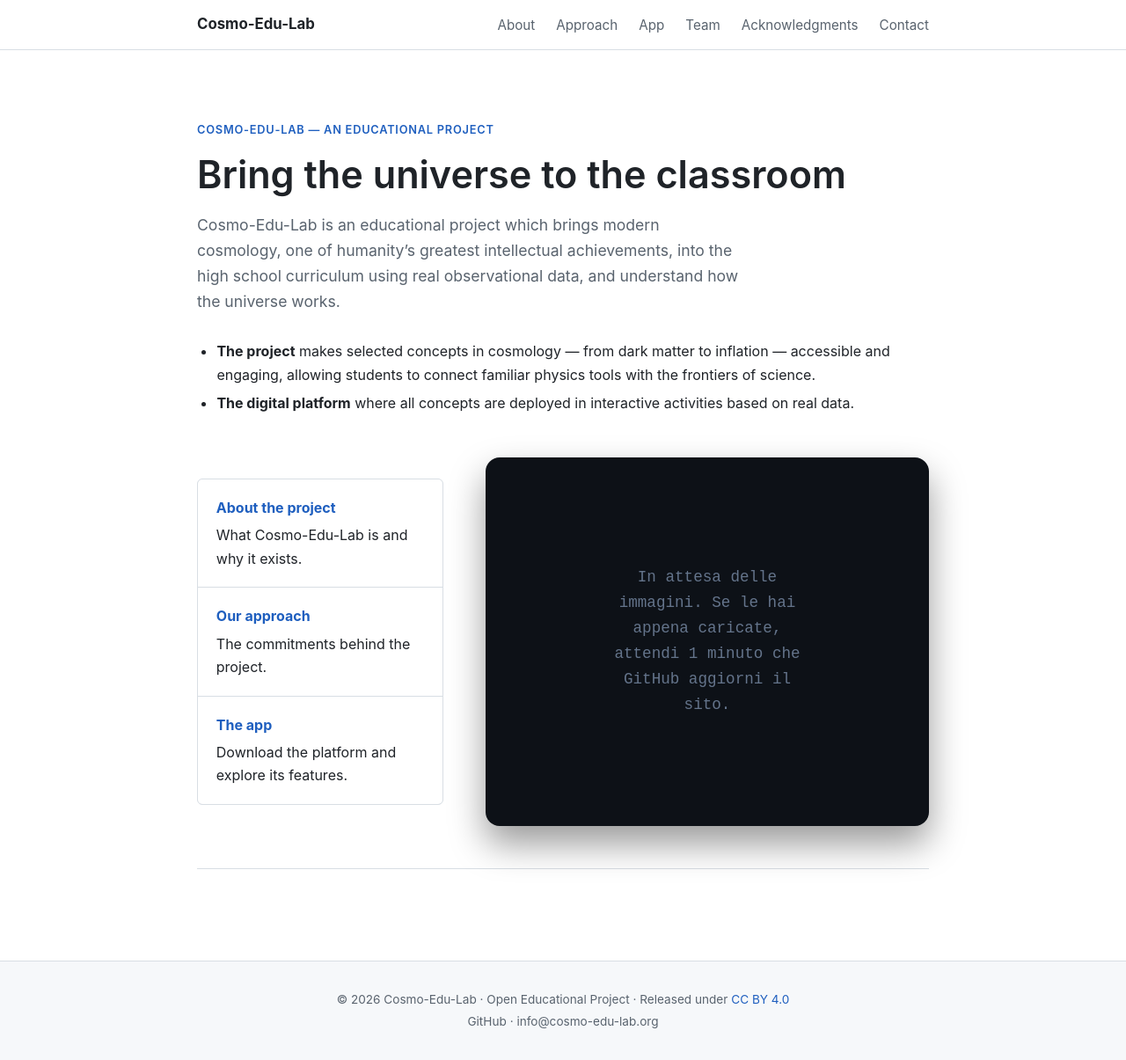
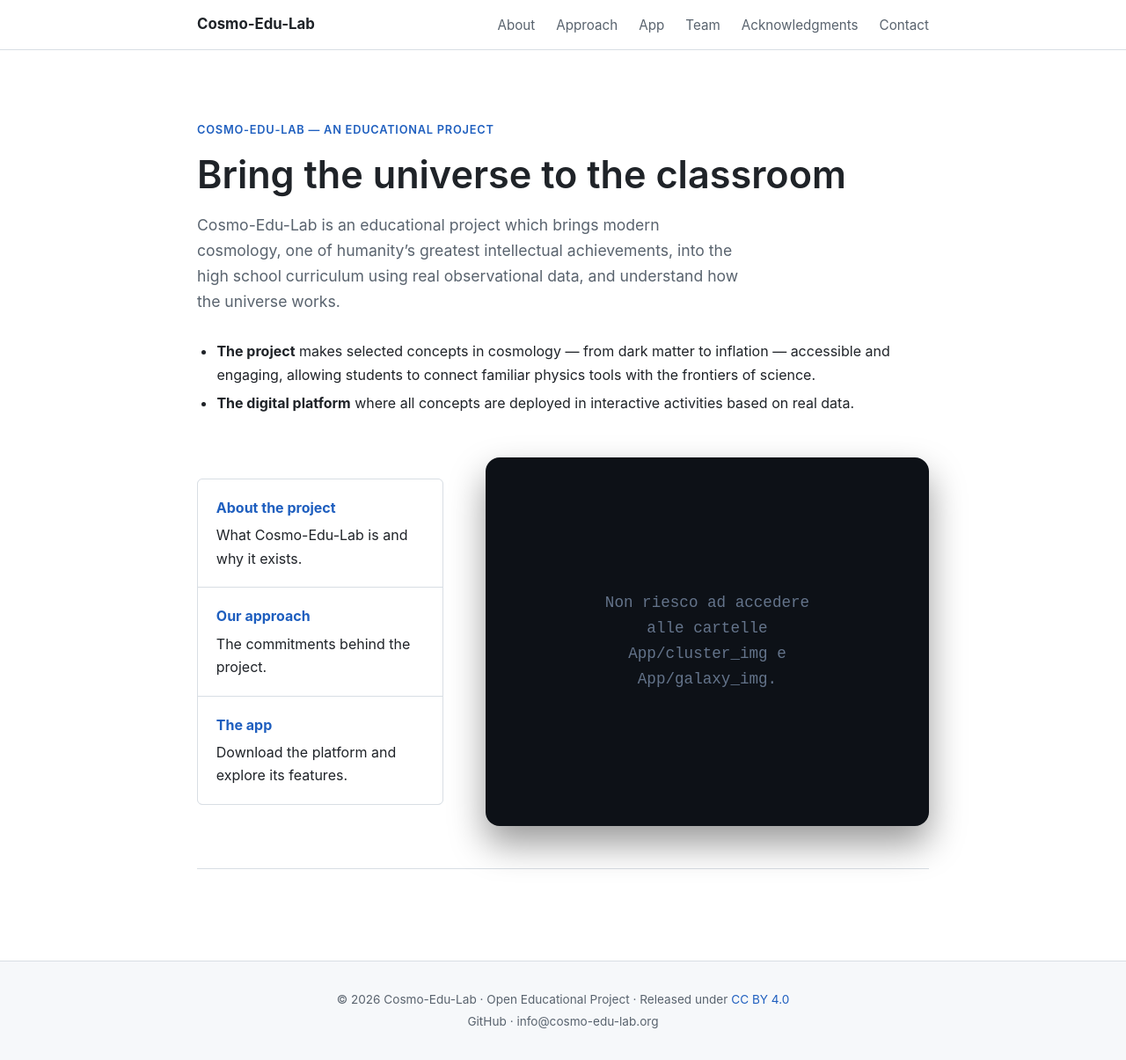
Before and after one commit to cosmo-edu-lab/cosmo-edu-lab.github.io, a Jekyll site: the page built from index.md, in a window 1280 px wide and 1205 px high. Shown: the whole window at 88% size. Built offline with Jekyll 4.4.1, drawn with Linux system fonts in a browser that asks for light colours; some of the changed lines change nothing that is shown.

Commit message:
Update loading text and improve image loading logic

```diff
--- a/index.md
+++ b/index.md
@@ -28,7 +28,7 @@
 <div id="cosmo-slideshow-container" style="flex: 2; min-width: 450px; border-radius: 16px; overflow: hidden; box-shadow: 0 20px 40px rgba(0,0,0,0.4); aspect-ratio: 16/9; background: #0d1117; position: relative; margin: 0;">
 
     <div id="loading-text" style="position: absolute; top: 50%; left: 50%; transform: translate(-50%, -50%); color: #64748b; font-family: monospace; font-size: 1.1rem; text-align: center; z-index: 5;">
-        Caricamento immagini astronomiche...
+        Recupero immagini dalle cartelle in corso...
     </div>
 
     <img id="cosmo-slide" src="" alt="Cosmology Data" style="width: 100%; height: 100%; object-fit: cover; opacity: 0; transition: opacity 1s ease-in-out; position: relative; z-index: 10;">
@@ -39,31 +39,59 @@
 </div>
 
 <script>
-document.addEventListener("DOMContentLoaded", function() {
+document.addEventListener("DOMContentLoaded", async function() {
+    let imageUrls = [];
 
-    // MAGIA DI GITHUB PAGES: Questo codice dice al server di cercare fisicamente
-    // i file nelle tue due cartelle e inserirli nell'elenco durante la pubblicazione.
-    // Nessuna chiamata API esterna, impossibile che venga bloccato!
-    let imageUrls = [
-        {% for file in site.static_files %}
-            {% if file.path contains 'App/cluster_img/' or file.path contains 'App/galaxy_img/' %}
-                "{{ file.path | relative_url }}",
-            {% endif %}
-        {% endfor %}
-    ];
+    // PIANO A: Tenta la lettura nativa di GitHub Pages
+    {% for file in site.static_files %}
+        {% assign path = file.path | downcase %}
+        {% if path contains 'cluster_img' or path contains 'galaxy_img' %}
+            imageUrls.push("{{ site.baseurl }}{{ file.path }}");
+        {% endif %}
+    {% endfor %}
 
-    // Rimuove eventuali righe vuote per sicurezza
-    imageUrls = imageUrls.filter(url => url.trim() !== "");
+    // PIANO B: Se il metodo nativo non vede la cartella App, usa l'API di GitHub in modo sicuro
+    if (imageUrls.length === 0) {
+        // Controlla la memoria per non farsi bloccare da GitHub ricaricando la pagina di continuo
+        const cache = sessionStorage.getItem("cosmo_immagini_cache");
+        if (cache) {
+            imageUrls = JSON.parse(cache);
+        } else {
+            try {
+                const apiBase = "https://api.github.com/repos/cosmo-edu-lab/cosmo-edu-lab/contents/App";
+                const folders = ["cluster_img", "galaxy_img"];
 
+                for (const folder of folders) {
+                    const response = await fetch(`${apiBase}/${folder}`);
+                    if (response.ok) {
+                        const data = await response.json();
+                        const images = data
+                            .filter(file => file.name.match(/\.(jpg|jpeg|png|gif|webp)$/i))
+                            .map(file => file.download_url);
+                        imageUrls = imageUrls.concat(images);
+                    }
+                }
+
+                // Salva le foto scaricate nella memoria della sessione
+                if (imageUrls.length > 0) {
+                    sessionStorage.setItem("cosmo_immagini_cache", JSON.stringify(imageUrls));
+                }
+            } catch (error) {
+                console.error("Errore recupero API:", error);
+            }
+        }
+    }
+
+    // Se ENTRAMBI i metodi falliscono
     if (imageUrls.length === 0) {
-        document.getElementById("loading-text").innerText = "In attesa delle immagini. Se le hai appena caricate, attendi 1 minuto che GitHub aggiorni il sito.";
+        document.getElementById("loading-text").innerText = "Non riesco ad accedere alle cartelle App/cluster_img e App/galaxy_img.";
         return;
     }
 
-    // Nascondi la scritta di caricamento
+    // Togli la scritta di caricamento e inizia!
     document.getElementById("loading-text").style.display = "none";
 
-    // Mescola l'ordine casualmente
+    // Mescola l'ordine
     imageUrls.sort(() => 0.5 - Math.random());
 
     const imgElement = document.getElementById("cosmo-slide");
@@ -82,12 +110,12 @@
         }, 1000);
     }
 
-    // Inizializza la prima immagine istantaneamente
+    // Mostra subito la prima foto
     imgElement.src = imageUrls[currentIndex];
     setTimeout(() => { imgElement.style.opacity = 1; }, 100);
     currentIndex = (currentIndex + 1) % imageUrls.length;
 
-    // Cambia immagine regolarmente
+    // Fai scorrere le immagini in loop
     setInterval(changeImage, 4000);
 });
 </script>
```
